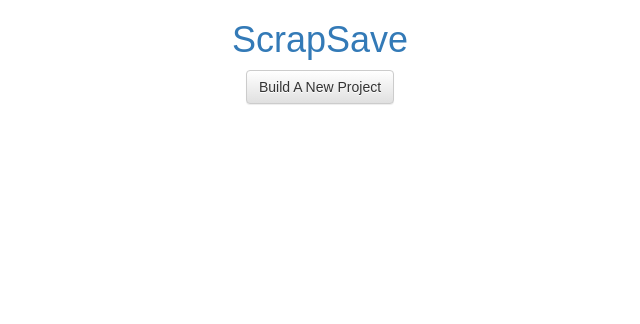
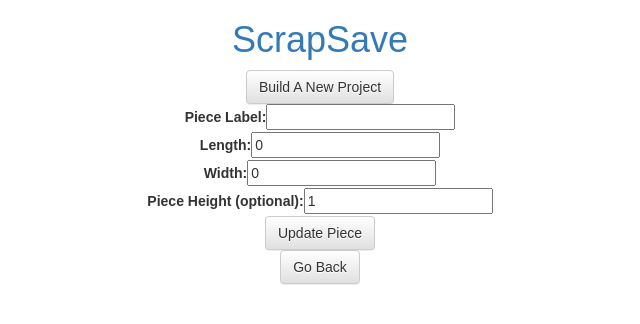
Before and after one commit to jchurley95/mydiy, a React (Create React App) app in the folder client/: page /proj/1/sect/1/editpiece/1 in a window 1280 px wide. Shown: the top 324 px of the page, without its empty margins (320-960 px from the left). Built offline with nearby package versions, Linux system fonts and the light colour scheme; no server answers.

Commit message:
Updated routes so that edit now loads info for section and piece

```diff
--- a/client/src/App.js
+++ b/client/src/App.js
@@ -31,15 +31,15 @@ class App extends Component {
             </Link>
           </div>
           <Route exact path="/" component={ProjectList} />
-          <Route exact path="/project/new" component={NewProject} />
+          <Route path="/project/new" component={NewProject} />
           <Route exact path="/projects/:projectId" component={ProjectItem} />
-          <Route exact path="/editproject/:projectId" component={EditProject} />
+          <Route path="/editproject/:projectId" component={EditProject} />
           <Route exact path="/projects/:projectId/section/new" component={NewSection} />
-          <Route exact path="/projects/:projectId/editsection/:sectionId" component={EditSection} />
+          <Route path="/projects/:projectId/editsection/:sectionId" component={EditSection} />
           <Route exact path="/projects/:projectId/sections/:sectionId" component={SectionItem} />
-          <Route exact path="/projects/:projectId/section/:sectionId/piece/new" component={NewPiece} />
-          <Route exact path="/projects/:projectId/sections/:sectionId/editpiece/:pieceId" component={EditPiece} />
-          <Route exact path="/projects/:projectId/sections/:sectionId/pieces/:pieceId" component={PieceItem} />
+          <Route exact path="/proj/:projectId/sect/:sectionId/editpiece/:pieceId" component={EditPiece} />
+          <Route path="/projects/:projectId/sections/:sectionId/pieces/:pieceId" component={PieceItem} />
+          <Route path="/projects/:projectId/sections/:sectionId/piece/new" component={NewPiece} />
         </div>
       </Router>
     );
--- a/client/src/components/EditPiece.js
+++ b/client/src/components/EditPiece.js
@@ -1,6 +1,6 @@
 import React, { Component } from 'react';
 import axios from 'axios'
-import { Redirect } from 'react-router-dom'
+import { Redirect, Link } from 'react-router-dom'
 import { Button } from 'react-bootstrap';
 
 export default class EditPiece extends Component {
@@ -26,7 +26,7 @@ export default class EditPiece extends Component {
 
     _handleChange = (e) => {
         const newState = {...this.state.piece};
-        newState[e.target.pieceLabel] = e.target.value;
+        newState[e.target.name] = e.target.value;
         this.setState({
             piece: newState
         });
@@ -35,6 +35,10 @@ export default class EditPiece extends Component {
     _fetchPiece = async (projectId, sectionId, pieceId) => {
         try {
             const res = await axios.get(`/api/projects/${projectId}/sections/${sectionId}/pieces/${pieceId}`)
+            console.log(res);
+            console.log(res.data);
+            console.log(res.data.pieceLabel)
+            console.log(res.data.pieceWidth);
             await this.setState({
                 piece: {
                     pieceLabel: res.data.pieceLabel,
@@ -68,16 +72,18 @@ export default class EditPiece extends Component {
     render() {
         const projectId = this.props.match.params.projectId;
         const sectionId = this.props.match.params.sectionId;
+        const pieceId = this.props.match.params.pieceId;
         return (
             <div>
 
                 {this.state.redirect?
                     <Redirect to={`/projects/${projectId}/sections/${sectionId}`}/>
                     :
+                    <div>
                         <form onSubmit={this._editPiece}>
                             <div>
                                 <label htmlFor="pieceLabel">Piece Label: </label>
-                            <input onChange={this._handleChange} type="text" pieceLabel="pieceLabel"  value={this.state.piece.pieceLabel} required/>
+                                <input onChange={this._handleChange} type="text" name="pieceLabel"  value={this.state.piece.pieceLabel} required/>
                             </div>
                             <div>
                                 <label htmlFor="pieceLength">Length: </label>
@@ -94,6 +100,12 @@ export default class EditPiece extends Component {
                             <Button onClick={this._editPiece}>Update Piece</Button>
 
                         </form>
+                        <div>
+                        <Link to={`/projects/${projectId}/sections/${sectionId}/pieces/${pieceId}`}>
+                            <Button>Go Back</Button>
+                        </Link>
+                    </div>
+                </div>
                 }
 
             </div>
--- a/client/src/components/EditProject.js
+++ b/client/src/components/EditProject.js
@@ -1,6 +1,6 @@
 import React, { Component } from 'react';
 import axios from 'axios'
-import { Redirect } from 'react-router-dom'
+import { Redirect, Link } from 'react-router-dom'
 import { Button } from 'react-bootstrap';
 
 export default class NewProject extends Component {
@@ -58,11 +58,13 @@ export default class NewProject extends Component {
     }
 
     render() {
+        const projectId = this.props.match.params.projectId;
         return (
         <div>
             {this.state.redirect?
-                <Redirect to={`/`}/>
+                <Redirect to={`/projects/${projectId}`}/>
                 :
+                <div>
                     <form onSubmit={this._editProject}>
                         <div>
                             <label htmlFor="name">Project Name: </label>
@@ -74,6 +76,12 @@ export default class NewProject extends Component {
                         </div>
                         <Button onClick={this._editProject}>Update Project</Button>
                     </form>
+                    <div>
+                    <Link to={`/projects/${projectId}`}>
+                            <Button>Go Back</Button>
+                    </Link>
+                    </div>
+                </div>
             }
 
 
--- a/client/src/components/EditSection.js
+++ b/client/src/components/EditSection.js
@@ -1,6 +1,6 @@
 import React, { Component } from 'react';
 import axios from 'axios'
-import { Redirect } from 'react-router-dom'
+import { Redirect, Link } from 'react-router-dom'
 import { Button } from 'react-bootstrap';
 
 export default class NewProject extends Component {
@@ -17,7 +17,7 @@ export default class NewProject extends Component {
 
     componentWillMount() {
         const projectId = this.props.match.params.projectId
-        const sectionId = this.props.match.params.projectId
+        const sectionId = this.props.match.params.sectionId
         this._fetchSection(projectId, sectionId)
     }
 
@@ -67,6 +67,7 @@ export default class NewProject extends Component {
             {this.state.redirect?
                 <Redirect to={`/projects/${projectId}/sections/${sectionId}`}/>
                 :
+                <div>
                     <form onSubmit={this._editSection}>
                         <div>
                             <label htmlFor="name">Section Name: </label>
@@ -78,6 +79,12 @@ export default class NewProject extends Component {
                         </div>
                         <Button onClick={this._editSection}>Update Section</Button>
                     </form>
+                    <div>
+                        <Link to={`/projects/${projectId}/sections/${sectionId}`}>
+                                <Button>Go Back</Button>
+                        </Link>
+                    </div>
+                </div>
             }
 
 
--- a/client/src/components/NewPiece.js
+++ b/client/src/components/NewPiece.js
@@ -133,7 +133,7 @@ export default class NewPiece extends Component {
                             <label htmlFor="pieceHeight">Piece Height (optional): </label>
                             <input onChange={this._handleChange} type="text" name="pieceHeight"  />
                         </div>
-                        <Button onClick={this._addPieceToSection}>Add Section To Project</Button>
+                        <Button onClick={this._addPieceToSection}>Add Piece</Button>
                     </form>
                 }
 
--- a/client/src/components/PieceItem.js
+++ b/client/src/components/PieceItem.js
@@ -95,19 +95,22 @@ class PieceItem extends Component {
   render() {
     const projectId = this.props.match.params.projectId
     const sectionId = this.props.match.params.sectionId;
-    const pieceId = this.props.match.params.pieceId;
+    const pieceId = this.state.piece.id;
     return (
       <div>
-            {this.state.redirect?
+            {this.state.redirect ?
                 <Redirect to={`/projects/${projectId}/sections/${sectionId}`}/>
                 :
                 <div>
                     <h4>{this.state.piece.pieceLabel}</h4>
                     <h4><span>{this.state.piece.pieceLength} &times; {this.state.piece.pieceWidth} &times; {this.state.piece.pieceHeight}</span></h4>
-                    <Link to={`/projects/${projectId}/sections/${sectionId}/editpiece/${pieceId}`}><Button>Edit Piece</Button></Link>
+                    <Link to={`/proj/${projectId}/sect/${sectionId}/editpiece/${pieceId}`}><Button>Edit Piece</Button></Link>
                     <br />
                     <br />
                     <Button onClick={this._deletePiece}>Delete Piece</Button>
+                    <Link to={`/projects/${projectId}/section/${sectionId}`}>
+                        <Button>Go Back</Button>
+                    </Link>
                 </div>
             }
       </div>
--- a/client/src/components/ProjectItem.js
+++ b/client/src/components/ProjectItem.js
@@ -75,6 +75,9 @@ class ProjectItem extends Component {
                 ))}
                 <hr />
                 <Link to={`/editproject/${projectId}`}><Button>Edit Project</Button></Link>
+                <Link to={`/`}>
+                        <Button>Go Back Home</Button>
+                </Link>
                 <br />
                 <br />
                 <Button onClick={this._deleteProject}>Delete Project</Button>
--- a/client/src/components/SectionItem.js
+++ b/client/src/components/SectionItem.js
@@ -70,8 +70,9 @@ class SectionItem extends Component {
 
 
   render() {
-    const projectId = this.props.match.params.projectId
+    const projectId = this.props.match.params.projectId;
     const sectionId = this.props.match.params.sectionId;
+
     return (
       <div>
           {this.state.redirect?
@@ -81,7 +82,7 @@ class SectionItem extends Component {
                     <img src={this.state.section.sectionPictureURL} alt="" />
                     <h3>Section Name: {this.state.section.name}</h3>
                     <h4>Description: {this.state.section.description}</h4>
-                    <Link to={`/projects/${projectId}/section/${sectionId}/piece/new`}>
+                    <Link to={`/projects/${projectId}/sections/${sectionId}/piece/new`}>
                         <Button>Add A Piece</Button>
                     </Link>
 
@@ -95,9 +96,12 @@ class SectionItem extends Component {
                         </div>
                     ))}
                     <hr />
-                    <Link to={`/projects/${projectId}/editsection/${sectionId}`}><Button>Edit Section</Button></Link>
+                    <Link to={`/projects/${projectId}/editsection/${this.state.section.id}`}><Button>Edit Section</Button></Link>
                     <br />
                     <br />
+                    <Link to={`/projects/${projectId}/`}>
+                        <Button>Go Back</Button>
+                    </Link>
                     <Button onClick={this._deleteSection}>Delete Section</Button>
                 </div>
           }
```
Also changed, not shown: 2 other files (tests, documents, lock files or other folders). Lines whose indentation alone changed are shown as unchanged.
